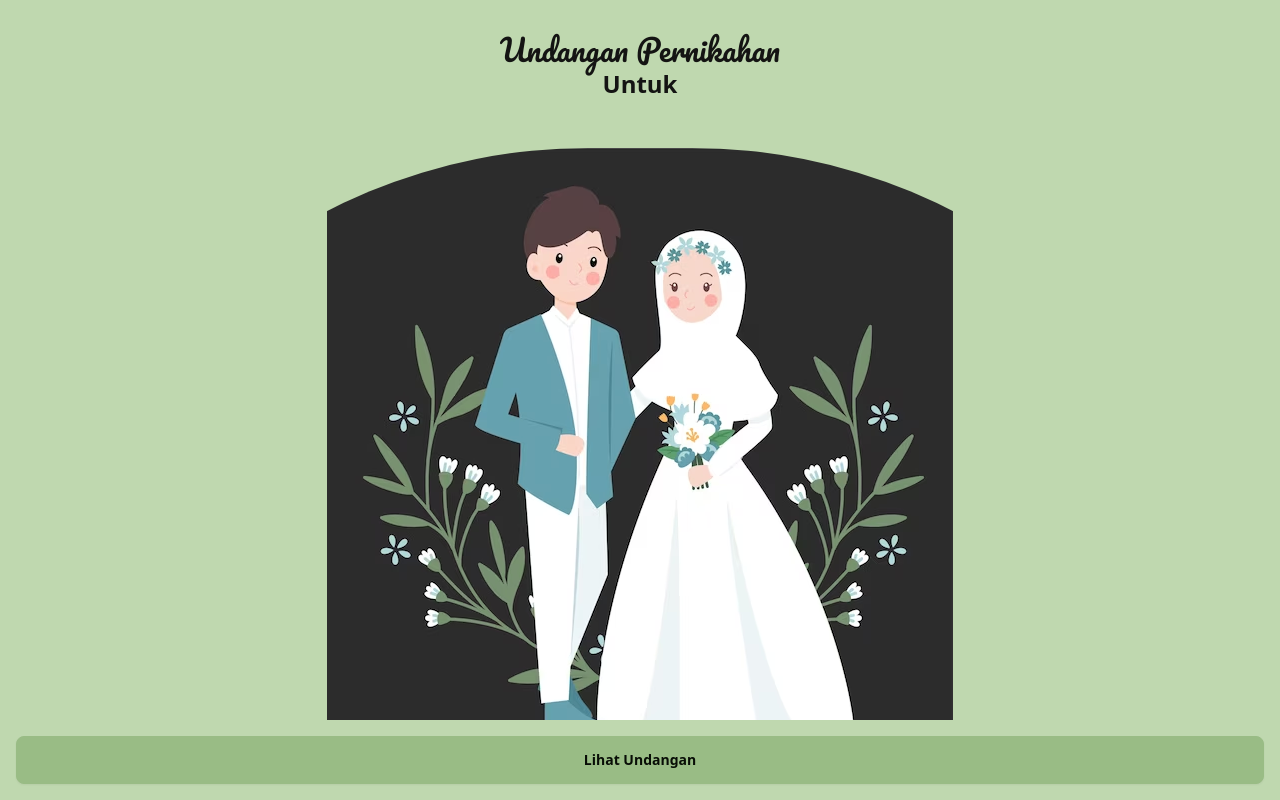
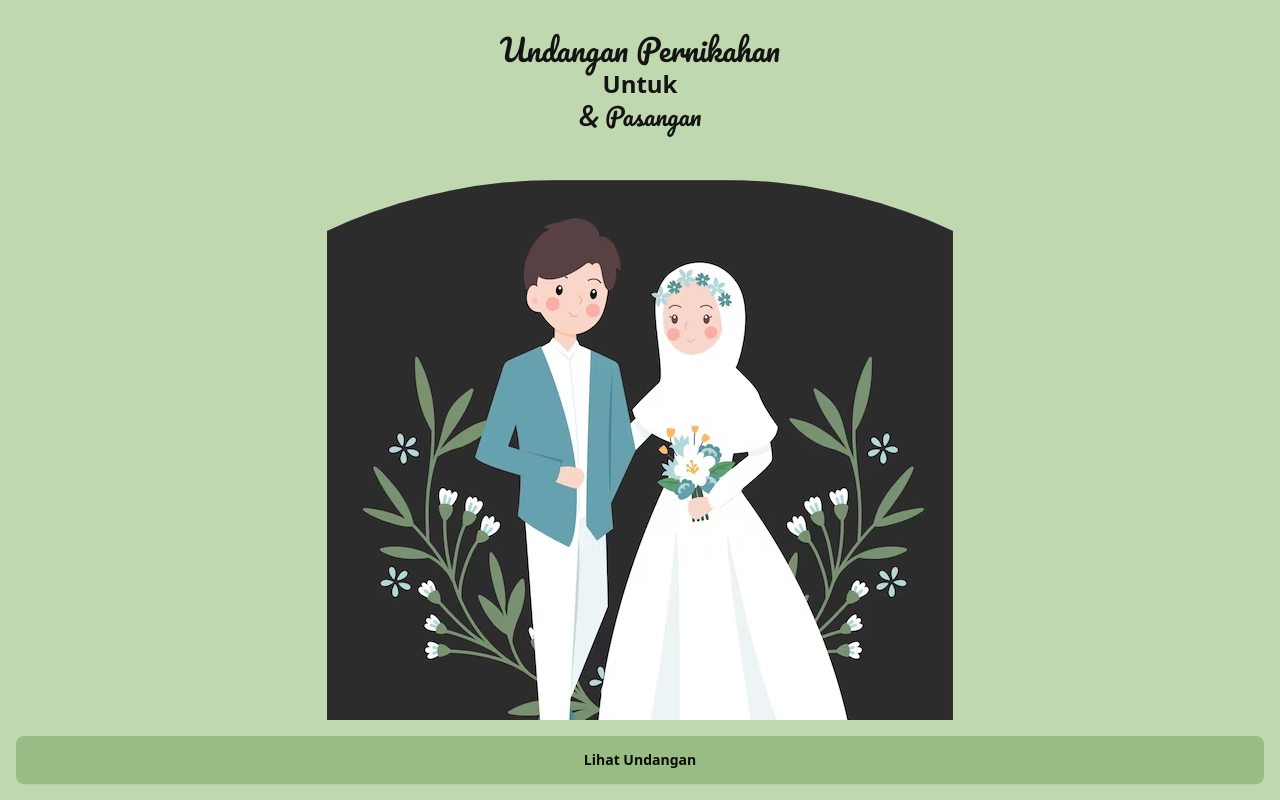
Before and after one commit to sigitsurya7/undangan, a React (Vite) app: page / in a window 1280 px wide. Built offline with nearby package versions, Linux system fonts and the light colour scheme.

Commit message:
Change name

```diff
--- a/src/PopUp.jsx
+++ b/src/PopUp.jsx
@@ -12,7 +12,8 @@ const PopUp = ({ close, onClose }) => {
         onClose()
     }
     const queryParameters = new URLSearchParams(window.location.search)
-    const type = queryParameters.get("to")
+    const to1 = queryParameters.get("to1")
+    const to2 = queryParameters.get("to2")
 
     return(
         <AnimatePresence>
@@ -27,7 +28,7 @@ const PopUp = ({ close, onClose }) => {
                         <div className='text-center pt-4'>
                             <p className='font-semibold italic text-3xl text-center pacifico'>Undangan Pernikahan</p>
                             <span className='font-semibold text-2xl'>Untuk</span>
-                            <p className='text-2xl capitalize italic pacifico'>{type}</p>
+                            <p className='text-2xl capitalize italic pacifico'>{to1} & { to2 ?? 'pasangan' }</p>
                         </div>
 
                         <motion.div className='h-[75%] bg-auto bg-no-repeat bg-top rounded-t-full mt-8' style={{ backgroundImage: `url(${img1})` }} />
```
